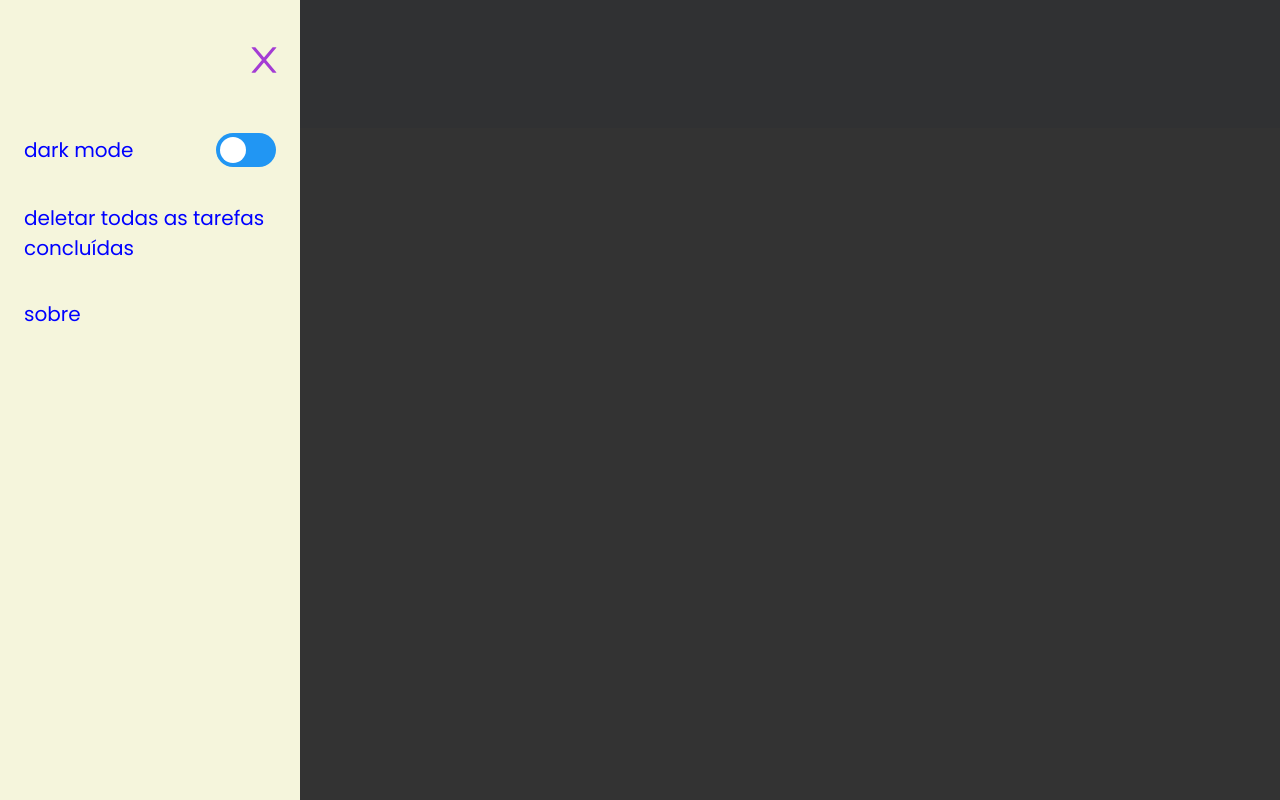
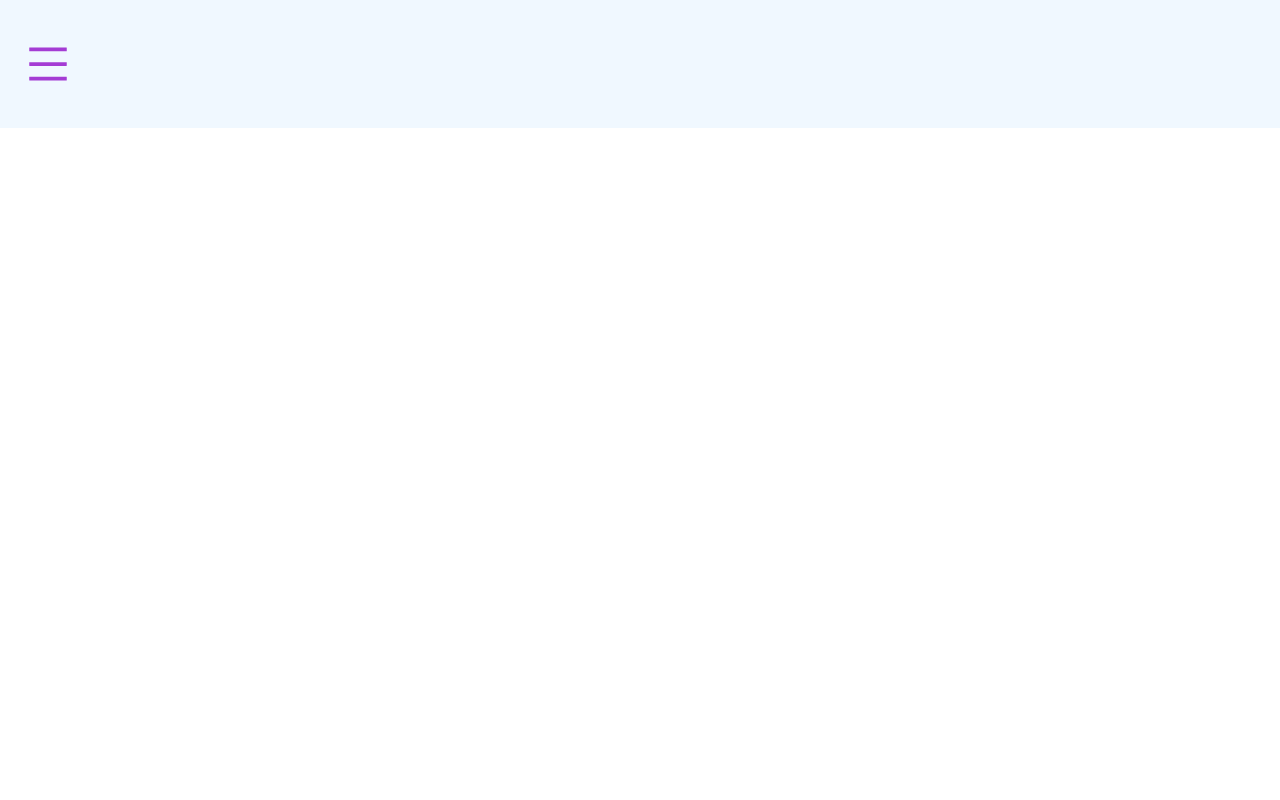
Before and after one commit to lucianakyoko/todo, a React (Create React App) app: page / in a window 1280 px wide. Built offline with nearby package versions, Linux system fonts and the light colour scheme.

Commit message:
Add open/close menu functionality

```diff
--- a/src/App.js
+++ b/src/App.js
@@ -7,7 +7,7 @@ function App() {
     <div className="App">
       <GlobalStyles />
       <Header />
-      <SideBar />
+
     </div>
   );
 }
--- a/src/components/Header/SideBar/index.jsx
+++ b/src/components/Header/SideBar/index.jsx
@@ -9,11 +9,11 @@ import {
 
 import SwitchBtn from '../SwitchBtn';
 
-const SideBar = () => {
+const SideBar = ({onClick}) => {
   return (
     <Navbar>
       <Wraper>
-        <CloseMenu />
+        <CloseMenu onClick={onClick}/>
         <NavItemsList>
           <ChangeModeWrapper>
             dark mode
--- a/src/components/Header/index.jsx
+++ b/src/components/Header/index.jsx
@@ -1,10 +1,17 @@
 import React from 'react';
+import SideBar from './SideBar';
 import { Wapper, BurgerMenu } from './style';
 
 const Header = () => {
+  const [menu, setMenu] = React.useState(false);
+  function handleClick() {
+    setMenu(!menu);
+  }
+
   return (
     <Wapper title='Abrir menu'>
-      <BurgerMenu />
+      <BurgerMenu onClick={handleClick}/>
+      {menu && <SideBar onClick={handleClick}/>}
     </Wapper>
   )
 }
```
